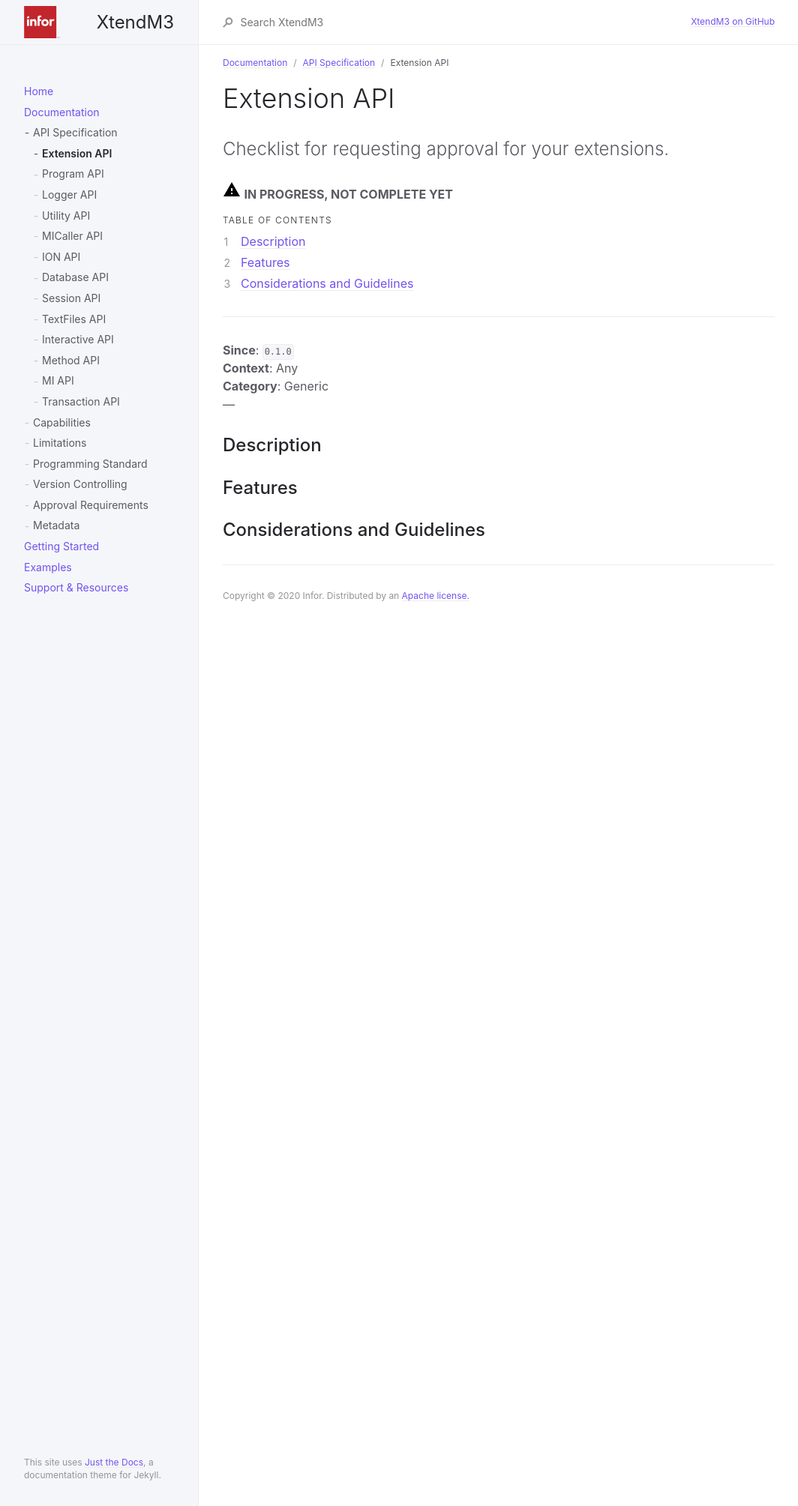
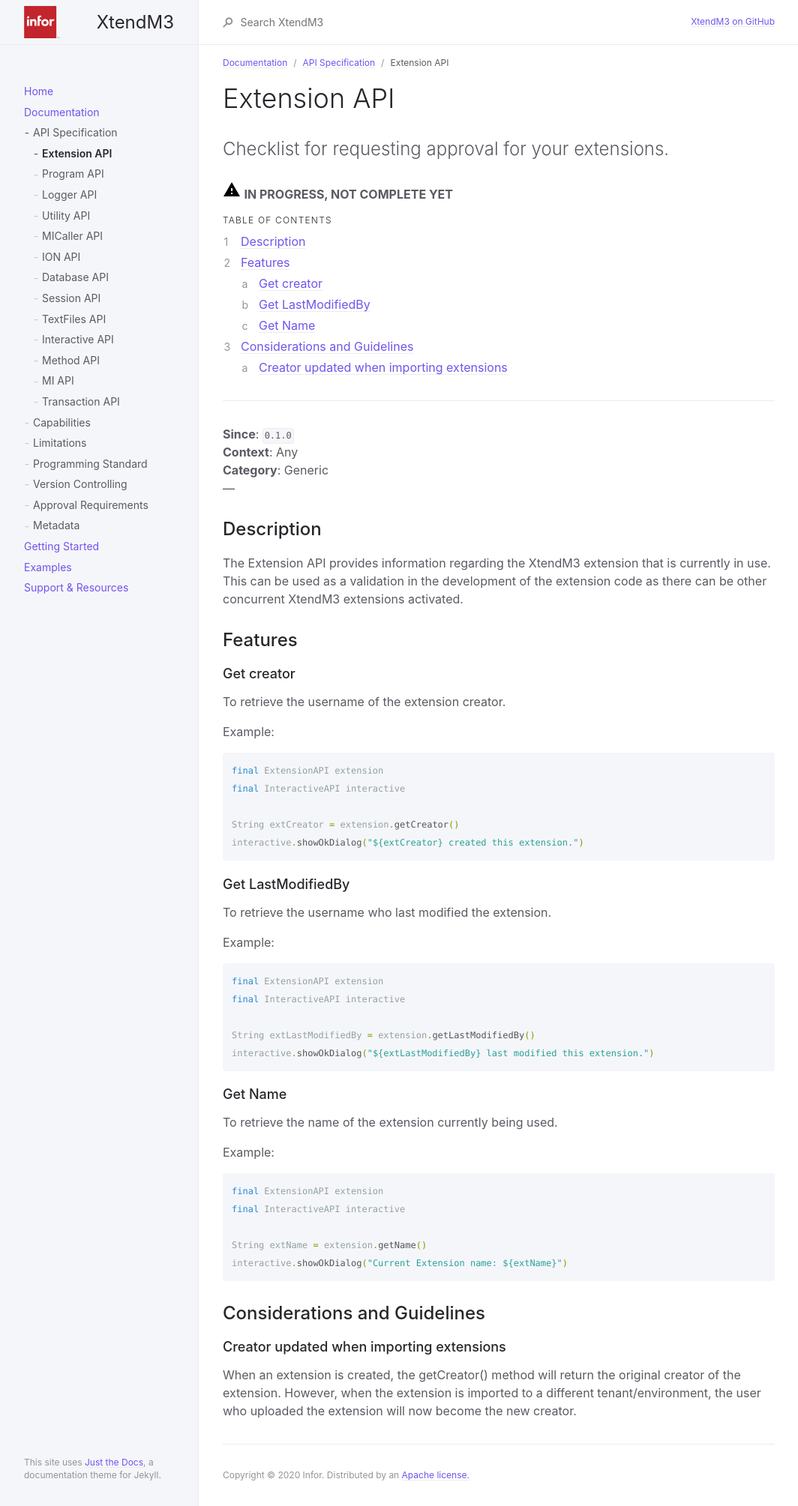
Before and after one commit to infor-cloud/xtendm3, a Jekyll site: the page built from docs/documentation/api-specification/extension-api.md, in a window 1280 px wide. Shown: the whole page at 75% size, without its empty margins (107-1171 px from the left). Built offline with Jekyll 4.4.1, drawn with Linux system fonts in a browser that asks for light colours.

Commit message:
Created content for Extension API - Description, Features, and Considerations/Guidelines

````diff
--- a/docs/documentation/api-specification/extension-api.md
+++ b/docs/documentation/api-specification/extension-api.md
@@ -26,7 +26,46 @@ Checklist for requesting approval for your extensions.
 **Category**: Generic
 ---
 ## Description
+The Extension API provides information regarding the XtendM3 extension that is currently in use. This can be used as a validation in the development of the extension code as there can be other concurrent XtendM3 extensions activated.
 
 ## Features
+### Get creator
+To retrieve the username of the extension creator.
+
+Example:
+```groovy
+final ExtensionAPI extension
+final InteractiveAPI interactive
+
+String extCreator = extension.getCreator()
+interactive.showOkDialog("${extCreator} created this extension.")
+```
+
+### Get LastModifiedBy
+To retrieve the username who last modified the extension.
+
+Example:
+```groovy
+final ExtensionAPI extension
+final InteractiveAPI interactive
+
+String extLastModifiedBy = extension.getLastModifiedBy()
+interactive.showOkDialog("${extLastModifiedBy} last modified this extension.")
+```
+
+### Get Name
+To retrieve the name of the extension currently being used.
+
+Example:
+```groovy
+final ExtensionAPI extension
+final InteractiveAPI interactive
+
+String extName = extension.getName()
+interactive.showOkDialog("Current Extension name: ${extName}")
+```
+
 
 ## Considerations and Guidelines
+### Creator updated when importing extensions
+When an extension is created, the getCreator() method will return the original creator of the extension. However, when the extension is imported to a different tenant/environment, the user who uploaded the extension will now become the new creator.
````
